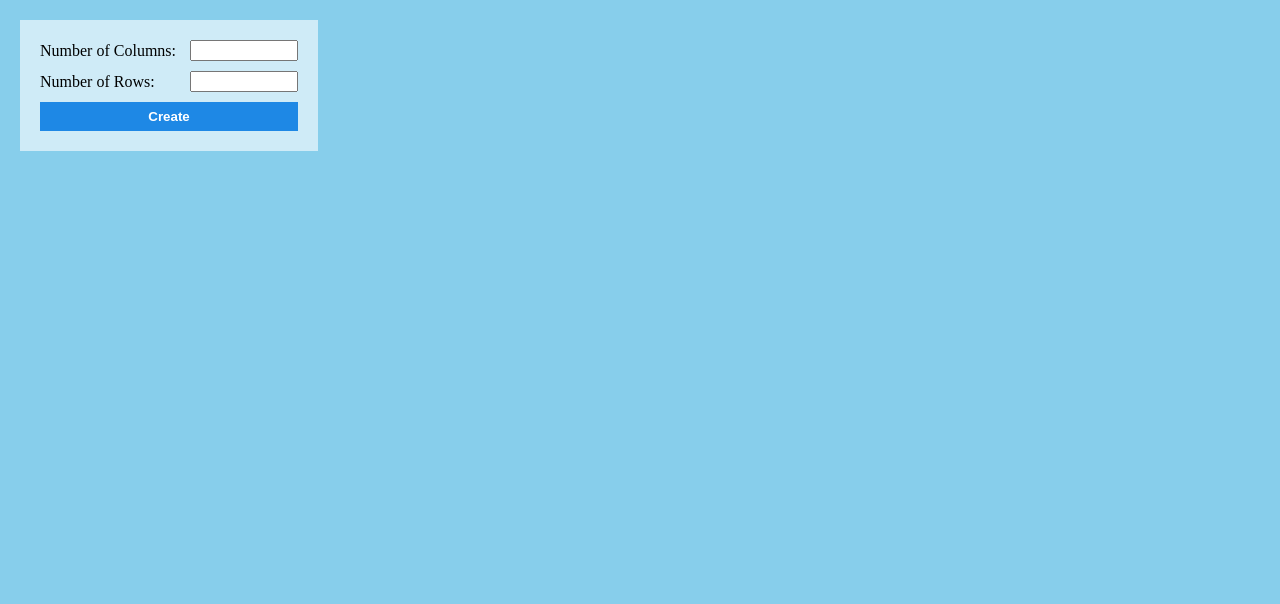
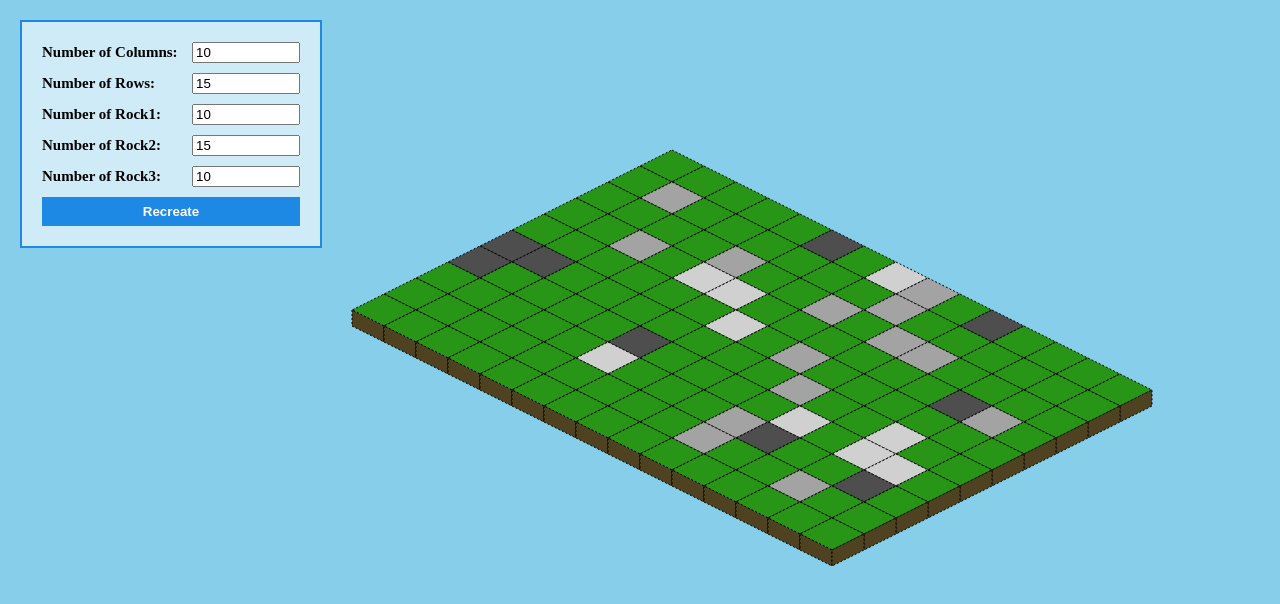
Before and after one commit to Hazard4233/isometricgame, a plain HTML site: page index.html in a window 1280 px wide. Drawn offline with Linux system fonts and the light colour scheme.

Commit message:
basically completed

```diff
--- a/constant.js
+++ b/constant.js
@@ -1,2 +1,7 @@
 const TILE_DIAGONAL_X = 64;
 const TILE_DIAGONAL_Y = 32;
+const HOVER_TILE_COLOR = '#FFEE58';
+const CLICK_TILE_COLOR = '#F44336';
+
+
+// material name
--- a/index.html
+++ b/index.html
@@ -6,6 +6,7 @@
 
         <script src="./isometrics/utils/simpleFunction.js"></script>
         <script src="./constant.js"></script>
+        <script src="./isometrics/materials/Materials.js"></script>
     </head>
     <body onscroll="myFunction()">
         <div class="form-group">
@@ -13,15 +14,33 @@
                 <span>
                     Number of Columns:
                 </span>
-                <input id="num-cols" type="number" style="width: 100px; margin-left: 10px;">
+                <input id="num-cols" type="number" value="10">
             </div>
             <div>
                 <span>
                     Number of Rows:
                 </span>
-                <input id="num-rows" type="number" style="width: 100px; margin-left: 10px;">
+                <input id="num-rows" type="number" value="15">
             </div>
-            <button id="create-btn">Create</button>
+            <div>
+                <span>
+                    Number of Rock1:
+                </span>
+                <input id="num-rock1" type="number" value="10">
+            </div>
+            <div>
+                <span>
+                    Number of Rock2:
+                </span>
+                <input id="num-rock2" type="number" value="15">
+            </div>
+            <div>
+                <span>
+                    Number of Rock3:
+                </span>
+                <input id="num-rock3" type="number" value="10">
+            </div>
+            <button id="create-btn">Recreate</button>
         </div>
         <div class="canvas-div">
             <canvas id="canvas"></canvas>
@@ -30,7 +49,6 @@
         <script src="./isometrics/maps/map01.js"></script>
         <script src="./isometrics/Point.js"></script>
         <script src="./isometrics/Size.js"></script>
-        <script src="./isometrics/materials/Materials.js"></script>
         <script src="./isometrics/IsometricPoint.js"></script>
         <script src="./isometrics/IsometricTexturize.js"></script>
         <script src="./isometrics/Isometric.js"></script>
@@ -52,6 +70,7 @@
             flex-direction: column;
             padding: 20px;
             background-color: rgba(255, 255, 255, 0.6);
+            border: 2px solid #1E88E5;
         }
         div.form-group div {
             display: flex;
@@ -61,6 +80,11 @@
         div.form-group div span {
             width: 140px;
             text-align: left;
+            font-size: 15px;
+            font-weight: 600;
+        }
+        div.form-group input {
+            width: 100px; margin-left: 10px;
         }
         div.form-group button#create-btn {
             padding: 7px 0px;
--- a/isometrics/Isometric.js
+++ b/isometrics/Isometric.js
@@ -12,9 +12,6 @@ class Isometric{
         this.baseX = baseX;
         this.baseY = baseY;
 
-
-        this.hoverTileColor = '#FFEE58';
-        this.activeTileColor = '#F44336';
         this.tilePos1 = [0, 0];
         this.tilePos2 = [0, 0];
         this.tilePos3 = [0, 0];
@@ -44,13 +41,13 @@ class Isometric{
         this.tilePos4 = [x, y + TILE_DIAGONAL_Y / 2];
     }
 
-    tileBorder = (initX, initY, height, color, tileOnRight = false, tileOnLeft = false) => {
+    tileBorder = (initX, initY, height, color, tileOnRight, tileOnLeft) => {
         let y = this.baseY + ((initY + initX - height) * TILE_DIAGONAL_Y / 2);
         let x = this.baseX + (initX * TILE_DIAGONAL_X / 2) - (initY * TILE_DIAGONAL_X / 2);
         this.graphics.fillStyle = color;
         this.graphics.setLineDash([2]);
 
-        if (!tileOnLeft) {
+        if (tileOnLeft) {
             this.graphics.beginPath();
             this.graphics.moveTo(x, y + TILE_DIAGONAL_Y / 2);
             this.graphics.lineTo(x, y + TILE_DIAGONAL_Y);
@@ -62,7 +59,7 @@ class Isometric{
             this.graphics.stroke();
         }
 
-        if (!tileOnRight) {
+        if (tileOnRight) {
             this.graphics.beginPath();
             this.graphics.moveTo(x + TILE_DIAGONAL_X / 2 ,y + TILE_DIAGONAL_Y);
             this.graphics.lineTo(x + TILE_DIAGONAL_X, y + TILE_DIAGONAL_Y / 2);
@@ -95,15 +92,17 @@ class Isometric{
 
 
 
-    drawTile(isoPoint, texture, float, tileOnRight, tileOnLeft, selected, hovered, enableBorder){
+    drawTile(isoPoint, texture, float, tileOnRight, tileOnLeft, tileColor, tileBorderColor){
 
         if (float || isoPoint.height == 0) {
-            this.tileSkull(isoPoint.x, isoPoint.y, isoPoint.height, selected ? this.activeTileColor : hovered ? this.hoverTileColor : materials[texture][0]);
-            if(enableBorder) this.tileBorder(
+            this.tileSkull(isoPoint.x, isoPoint.y, isoPoint.height, tileColor);
+            this.tileBorder(
                 isoPoint.x,
                 isoPoint.y,
                 isoPoint.height,
-                selected ? this.activeTileColor : hovered ? this.hoverTileColor : materials[texture][1],
+                tileBorderColor,
+                tileOnRight,
+                tileOnLeft,
             );
         }
         // else {
--- a/isometrics/main.js
+++ b/isometrics/main.js
@@ -6,15 +6,17 @@ var isometric
 var isometricList = [];
 var selectedTile = {
     id: "",
-    idx_x: -1,
-    idx_y: -1
+    idxRow: -1,
+    idxCol: -1
 };
 var hoveredTile = {
     id: "",
-    idx_x: -2,
-    idx_y: -2
+    idxRow: -2,
+    idxCol: -2
 }
 
+
+initCanvas()
 
 function clickTile(evt) {
     var x = evt.x + document.querySelector(".canvas-div").scrollLeft;
@@ -28,41 +30,38 @@ function clickTile(evt) {
     })
 
     if (selectedTile.id !== "") {
-        var texture = new IsometricTexturize(map[selectedTile.idx_y][selectedTile.idx_x]);
+        var texture = new IsometricTexturize(map[selectedTile.idxCol][selectedTile.idxRow]);
         isometric.drawTile(
-            new IsomtericPoint(selectedTile.idx_x, selectedTile.idx_y, texture.getHeight()),
+            new IsomtericPoint(selectedTile.idxRow, selectedTile.idxCol, texture.getHeight()),
             texture.getTexture(),
             false,
-            selectedTile.idx_x != map[selectedTile.idx_y].length && map[selectedTile.idx_y][selectedTile.idx_x+1] ==  map[selectedTile.idx_y][selectedTile.idx_x] ? false  : true,
-            selectedTile.idx_y + 1 >= map.length  ? false : true,
-            false,
-            false,
-            false
+            selectedTile.idxRow === map[selectedTile.idxCol].length - 1 ? true : false, // tileOnRight
+            selectedTile.idxCol + 1 >= map.length ? true : false, // tileOnLeft
+            materials[texture.getTexture()][0], // tileColor
+            materials[texture.getTexture()][1], // tileBorderColor
         );
     }
 
     if (result.length !== 0) {
-        var texture = new IsometricTexturize(map[result[0].idx_y][result[0].idx_x]);
+        var texture = new IsometricTexturize(map[result[0].idxCol][result[0].idxRow]);
         isometric.drawTile(
-            new IsomtericPoint(result[0].idx_x, result[0].idx_y, texture.getHeight()),
+            new IsomtericPoint(result[0].idxRow, result[0].idxCol, texture.getHeight()),
             texture.getTexture(),
             false,
-            result[0].idx_x != map[result[0].idx_y].length && map[result[0].idx_y][result[0].idx_x+1] ==  map[result[0].idx_y][result[0].idx_x] ? false  : true,
-            result[0].idx_y + 1 >= map.length  ? false : true,
-            true,
-            false,
+            result[0].idxRow === map[result[0].idxCol].length - 1 ? true : false, // tileOnRight
+            result[0].idxCol + 1 >= map.length ? true : false, // tileOnLeft
+            CLICK_TILE_COLOR, // tileColor
+            CLICK_TILE_COLOR, // tile
 
         );
         selectedTile.id = result[0].id
-        selectedTile.idx_x = result[0].idx_x;
-        selectedTile.idx_y = result[0].idx_y;
+        selectedTile.idxRow = result[0].idxRow;
+        selectedTile.idxCol = result[0].idxCol;
     }
 }
 
 
 function hoverTile(evt) {
-    // console.log(document.getElementsByTagName('canvas')[0].scrollTop)
-    // console.log(document.body.scrollTop)
     var x = evt.x + document.querySelector(".canvas-div").scrollLeft;
     var y = evt.y + document.querySelector(".canvas-div").scrollTop;
 
@@ -75,37 +74,35 @@ function hoverTile(evt) {
     if (result.length !== 0) {
         if (hoveredTile.id !== "" && hoveredTile.id !== selectedTile.id) {
             // change highlight tile into origin color
-            var texture = new IsometricTexturize(map[hoveredTile.idx_y][hoveredTile.idx_x]);
+            var texture = new IsometricTexturize(map[hoveredTile.idxCol][hoveredTile.idxRow]);
             isometric.drawTile(
-                new IsomtericPoint(hoveredTile.idx_x, hoveredTile.idx_y, texture.getHeight()),
-                texture.getTexture(),
-                false,
-                hoveredTile.idx_x != map[hoveredTile.idx_y].length && map[hoveredTile.idx_y][hoveredTile.idx_x+1] ==  map[hoveredTile.idx_y][hoveredTile.idx_x] ? false  : true,
-                hoveredTile.idx_y + 1 >= map.length  ? false : true,
-                false,
-                false,
-                false
+                new IsomtericPoint(hoveredTile.idxRow, hoveredTile.idxCol, texture.getHeight()), // isoPoint
+                texture.getTexture(), // texture
+                false, // float
+                hoveredTile.idxRow === map[result[0].idxCol].length - 1 ? true : false, // tileOnRight
+                hoveredTile.idxCol + 1 == map.length ? true : false, // tileOnLeft
+                materials[texture.getTexture()][0], // tileColor
+                materials[texture.getTexture()][1], // tileBorderColor
             );
         }
 
         if (selectedTile.id !== result[0].id) {
             // tile highlight
-            var texture = new IsometricTexturize(map[result[0].idx_y][result[0].idx_x]);
+            var texture = new IsometricTexturize(map[result[0].idxCol][result[0].idxRow]);
             isometric.drawTile(
-                new IsomtericPoint(result[0].idx_x, result[0].idx_y, texture.getHeight()),
-                texture.getTexture(),
-                false,
-                result[0].idx_x != map[result[0].idx_y].length && map[result[0].idx_y][result[0].idx_x+1] ==  map[result[0].idx_y][result[0].idx_x] ? false  : true,
-                result[0].idx_y + 1 >= map.length  ? false : true,
-                false,
-                true,
-                false
+                new IsomtericPoint(result[0].idxRow, result[0].idxCol, texture.getHeight()), // isoPoint
+                texture.getTexture(), // texture
+                false, // float
+                result[0].idxRow === map[result[0].idxCol].length - 1 ? true : false, // tileOnRight
+                result[0].idxCol + 1 >= map.length ? true : false, // tileOnLeft
+                HOVER_TILE_COLOR, // tileColor
+                HOVER_TILE_COLOR, // tileBorderColor
             );
         }
 
         hoveredTile.id = result[0].id;
-        hoveredTile.idx_x = result[0].idx_x;
-        hoveredTile.idx_y = result[0].idx_y;
+        hoveredTile.idxRow = result[0].idxRow;
+        hoveredTile.idxCol = result[0].idxCol;
     }
 }
 
@@ -119,18 +116,21 @@ function initCanvas() {
     isometricList = [];
     selectedTile = {
         id: "",
-        idx_x: -1,
-        idx_y: -1
+        idxRow: -1,
+        idxCol: -1
     };
     hoveredTile = {
         id: "",
-        idx_x: -2,
-        idx_y: -2
+        idxRow: -2,
+        idxCol: -2
     }
 
     // get column and row numbers
     var numCols = Number(document.getElementById('num-cols').value);
     var numRows = Number(document.getElementById('num-rows').value);
+    var numRock1 = Number(document.getElementById('num-rock1').value);
+    var numRock2 = Number(document.getElementById('num-rock2').value);
+    var numRock3 = Number(document.getElementById('num-rock3').value);
     if (numCols === 0 || numRows === 0) {
         window.alert("Please insert number of columns and rows.");
         return
@@ -146,28 +146,54 @@ function initCanvas() {
 
     isometric = new Isometric(canvas.graphics, baseX = canvasEle.clientWidth / 2, baseY = 150);
 
-    map = Array(numCols).fill(Array(numRows).fill("grass:0"))
+    // map = Array(numCols).fill(Array(numRows).fill("grass:0"))
+    for (let i = 0; i < numCols; i++) {
+        var arrayVar = [];
+        for (let j = 0; j < numRows; j++) {
+            arrayVar.push('grass:0');
+        }
+        map.push(arrayVar)
+    }
+
+    for (let i = 0; i < numRock1; i++) {
+        var randomNumCol = Math.floor(Math.random() * (numCols - 1));
+        var randomNumRow = Math.floor(Math.random() * (numRows - 1));
+        map[randomNumCol][randomNumRow] = `rock1:0`
+    }
+    for (let i = 0; i < numRock2; i++) {
+        var randomNumCol = Math.floor(Math.random() * (numCols - 1));
+        var randomNumRow = Math.floor(Math.random() * (numRows - 1));
+        map[randomNumCol][randomNumRow] = `rock2:0`
+    }
+    for (let i = 0; i < numRock3; i++) {
+        var randomNumCol = Math.floor(Math.random() * (numCols - 1));
+        var randomNumRow = Math.floor(Math.random() * (numRows - 1));
+        map[randomNumCol][randomNumRow] = `rock3:0`
+    }
+    console.log(map[0][0])
+    console.log(map)
 
 
 
-    for(let idx_y = 0; idx_y < map.length; idx_y++){
-        for(let idx_x = 0; idx_x < map[idx_y].length; idx_x++){
-            if (map[idx_y][idx_x] != null) {
-                var texture = new IsometricTexturize(map[idx_y][idx_x]);
+
+
+    for(let idxCol = 0; idxCol < map.length; idxCol++){
+        for(let idxRow = 0; idxRow < map[idxCol].length; idxRow++){
+            if (map[idxCol][idxRow] != null) {
+                var texture = new IsometricTexturize(map[idxCol][idxRow]);
                 isometric.drawTile(
-                    new IsomtericPoint(idx_x, idx_y, texture.getHeight()),
-                    texture.getTexture(),
-                    false,
-                    idx_x != map[idx_y].length && map[idx_y][idx_x+1] ==  map[idx_y][idx_x] ? true  : false,
-                    idx_y + 1 >= map.length  ? false : true,
-                    false,
-                    false,
-                    true
+                    new IsomtericPoint(idxRow, idxCol, texture.getHeight()), // isoPoint
+                    texture.getTexture(), // texture
+                    false, // float
+                    true, // tileOnRight
+                    true, // tileOnLeft
+                    materials[texture.getTexture()][0], // tileColor
+                    materials[texture.getTexture()][1], // tileBorderColor
                 );
                 isometricList.push({
                     id: generateUUID(),
-                    idx_x: idx_x,
-                    idx_y: idx_y,
+                    idxRow: idxRow,
+                    idxCol: idxCol,
                     pos1: isometric.tilePos1,
                     pos2: isometric.tilePos2,
                     pos3: isometric.tilePos3,
--- a/isometrics/materials/Materials.js
+++ b/isometrics/materials/Materials.js
@@ -1,10 +1,7 @@
+
 var materials = {
-    "grass": ["#289517", "#4e4220"],
-    "rock0": ["#4e4e4e", "#2f3542"],
-    "rock1": ["#a3a3a3", "#a3a3a3"],
-    "rock2": ["#d0d0d0", "#d0d0d0"],
-    "dirt": ["#ff793f", "#cd6133"],
-    "water": ["rgba(0,0,255,0.85)", "rgba(0,0,255,0.85)"]
+    'grass': ["#289517", "#4e4220"],
+    'rock1': ["#4e4e4e", "#2f3542"],
+    'rock2': ["#a3a3a3", "#a3a3a3"],
+    'rock3': ["#d0d0d0", "#d0d0d0"],
 }
-
-var tileBorderColor = "#000";
```
